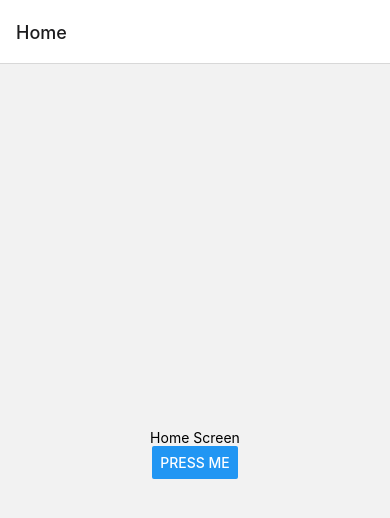
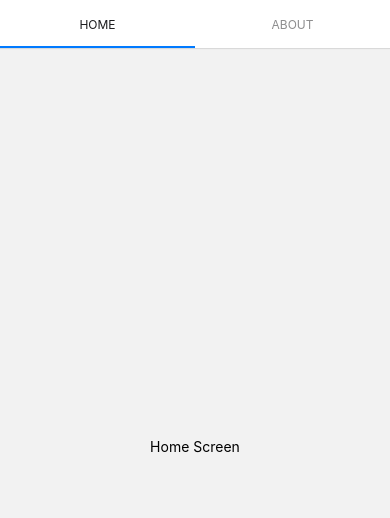
Before and after one commit to bekzatbaubek/calentarget, a React Native app: screen /Home in a window 390 px wide. Shown: the top 518 px of the page. Built offline with nearby package versions, Linux system fonts and the light colour scheme.

Commit message:
Tabs navigation magic

```diff
--- a/App.js
+++ b/App.js
@@ -1,56 +1,16 @@
 import { StatusBar } from 'expo-status-bar';
 import React from 'react';
-import { StyleSheet, Text, View, Button } from 'react-native';
 import { NavigationContainer } from '@react-navigation/native';
-import { createNativeStackNavigator } from '@react-navigation/native-stack';
-
-
-const Stack = createNativeStackNavigator();
-
-function HomeScreen({ navigation }) {
-  return (
-    <View style={{ flex: 1, alignItems: 'center', justifyContent: 'center' }}>
-      <Text>Home Screen</Text>
-      <Button
-        onPress={() => {
-        navigation.navigate("About")
-      }}
-      title="Press Me"/>
-    </View>
-  );
-}
-
-function AboutScreen() {
-  return (
-    <View style={{ flex: 1, alignItems: 'center', justifyContent: 'center' }}>
-      <Text>About Screen</Text>
-    </View>
-  );
-}
+import Tabs from './src/components/Tabs';
+import { SafeAreaProvider } from 'react-native-safe-area-context';
 
 export default function App() {
   return (
-    <NavigationContainer>
-      <Stack.Navigator>
-        <Stack.Screen name="Home" component={HomeScreen} />
-        <Stack.Screen name="About" component={AboutScreen} />
-      </Stack.Navigator>
-    </NavigationContainer>
+    <SafeAreaProvider>
+      <NavigationContainer>
+        <Tabs/>
+      </NavigationContainer>
+      <StatusBar/>
+    </SafeAreaProvider>
   );
 }
-
-const styles = StyleSheet.create({
-  container: {
-    flex: 1,
-    backgroundColor: '#fff',
-    alignItems: 'center',
-    justifyContent: 'center',
-  },
-  input: {
-    height: 40,
-    margin: 12,
-    borderWidth: 1,
-    padding: 10,
-    width: 300
-  }
-});
--- a/package.json
+++ b/package.json
@@ -8,6 +8,7 @@
     "eject": "expo eject"
   },
   "dependencies": {
+    "@react-navigation/material-top-tabs": "^6.0.6",
     "@react-navigation/native": "^6.0.6",
     "@react-navigation/native-stack": "^6.2.5",
     "expo": "~43.0.0",
@@ -17,7 +18,9 @@
     "react-native": "0.64.2",
     "react-native-safe-area-context": "3.3.2",
     "react-native-screens": "~3.8.0",
-    "react-native-web": "0.17.1"
+    "react-native-tab-view": "^3.1.1",
+    "react-native-web": "0.17.1",
+    "react-native-pager-view": "5.4.6"
   },
   "devDependencies": {
     "@babel/core": "^7.12.9"
--- /dev/null
+++ b/src/components/AboutScreen.js
@@ -0,0 +1,11 @@
+import React from 'react';
+import { Text } from 'react-native';
+import { SafeAreaView } from 'react-native-safe-area-context';
+
+export default function AboutScreen() {
+  return (
+    <SafeAreaView  style={{ flex: 1, alignItems: 'center', justifyContent: 'center' }}>
+      <Text>About Screen</Text>
+    </SafeAreaView >
+  );
+}
--- /dev/null
+++ b/src/components/HomeScreen.js
@@ -0,0 +1,11 @@
+import React from 'react';
+import { Text, Button  } from 'react-native';
+import { SafeAreaView } from 'react-native-safe-area-context';
+
+export default function HomeScreen() {
+  return (
+    <SafeAreaView  style={{ flex: 1, alignItems: 'center', justifyContent: 'center' }}>
+      <Text>Home Screen</Text>
+    </SafeAreaView >
+  );
+}
--- /dev/null
+++ b/src/components/Tabs.js
@@ -0,0 +1,23 @@
+import React from 'react';
+import { createMaterialTopTabNavigator } from '@react-navigation/material-top-tabs';
+import { useSafeAreaInsets  } from 'react-native-safe-area-context';
+
+import AboutScreen from './AboutScreen'
+import HomeScreen from './HomeScreen'
+
+const Tab = createMaterialTopTabNavigator();
+
+export default function Tabs() {
+  const insets = useSafeAreaInsets();
+
+  return (
+    <Tab.Navigator
+    screenOptions={{
+      tabBarLabelStyle: { fontSize: 12 },
+      tabBarStyle: { marginTop: insets.top },
+    }}>
+      <Tab.Screen name="Home" component={HomeScreen} />
+      <Tab.Screen name="About" component={AboutScreen} />
+    </Tab.Navigator>
+  );
+}
```
Also changed, not shown: 1 other file (tests, documents, lock files or other folders).
